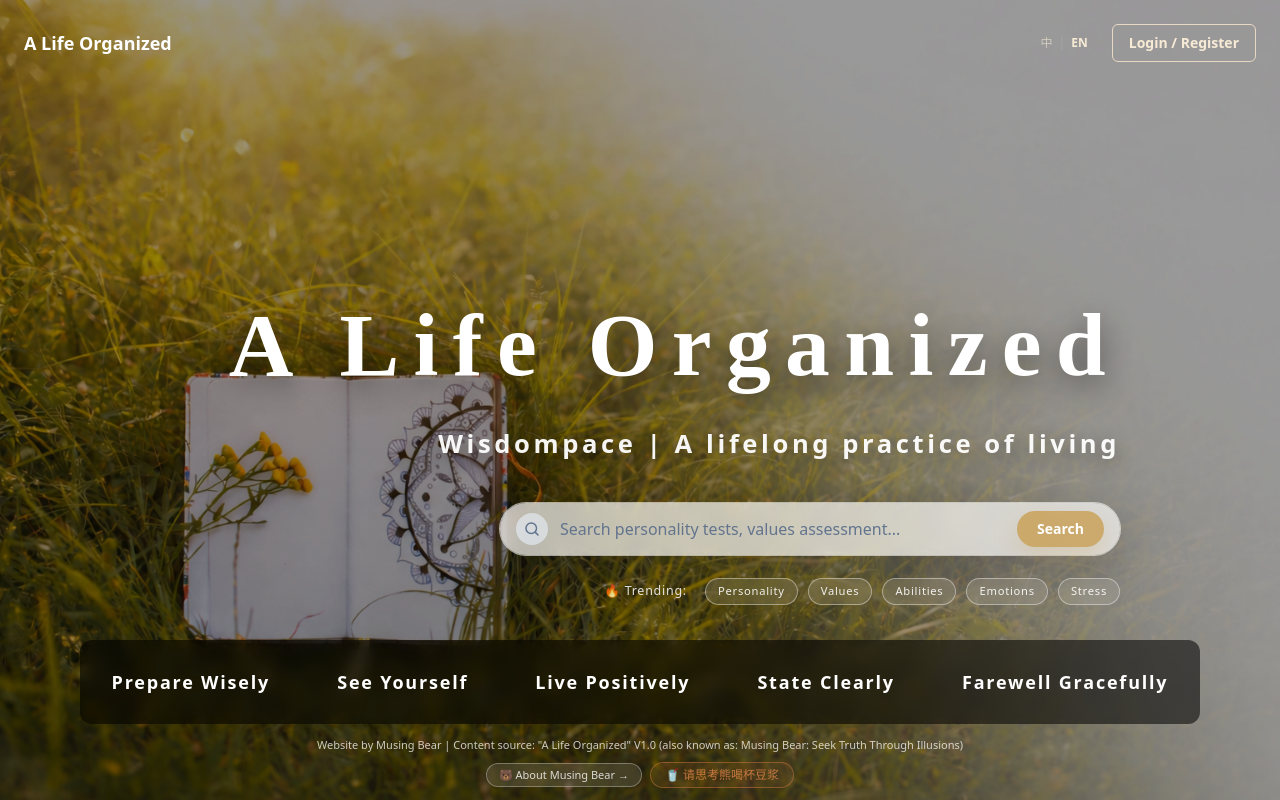
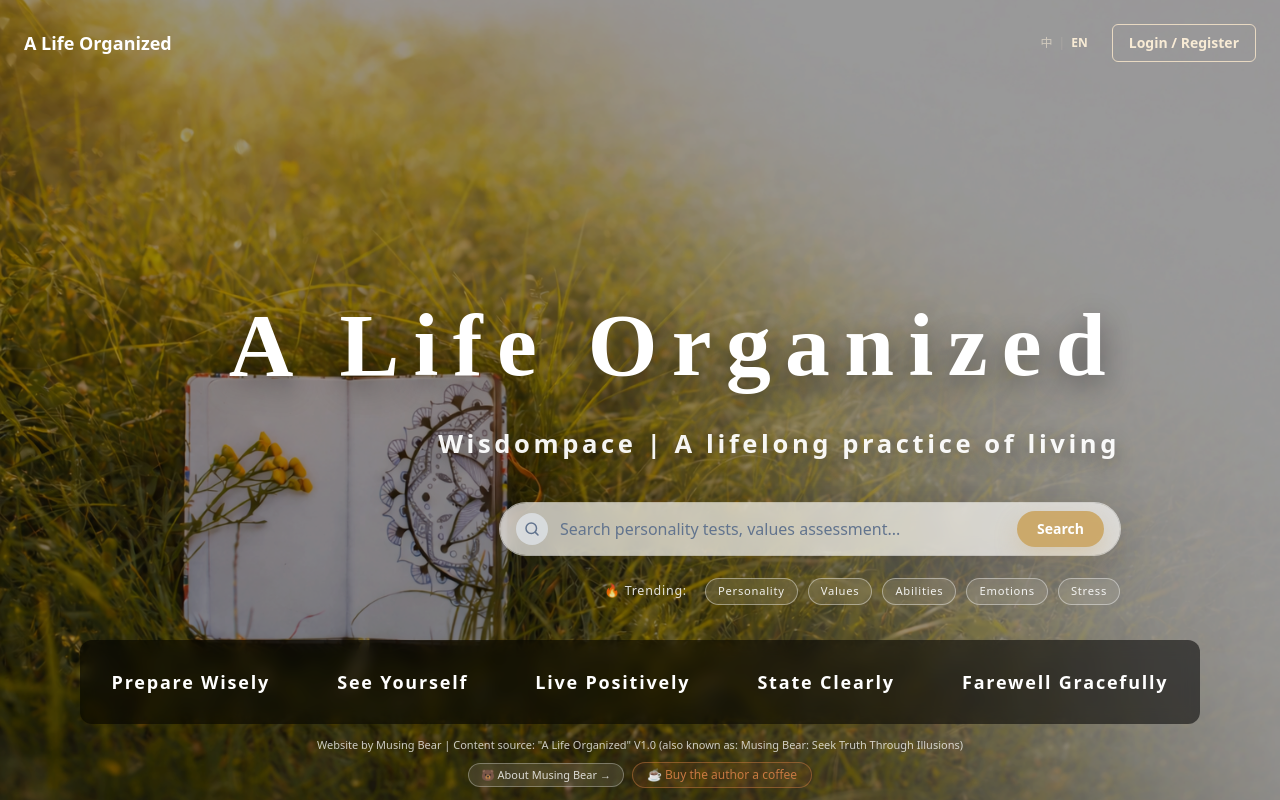
Before and after one commit to DavidXiong513/Wisdompace, a Next.js app: page / in a window 1280 px wide. Built offline with nearby package versions, Linux system fonts and the light colour scheme; no server answers.

Commit message:
fix(i18n): 首页捐赠按钮 '请思考熊喝杯豆浆' 英文显示 'Buy the author a coffee'

```diff
--- a/src/components/DonateButton.tsx
+++ b/src/components/DonateButton.tsx
@@ -2,9 +2,12 @@
 
 import React, { useState } from 'react';
 import Image from 'next/image';
+import { useTranslation } from 'react-i18next';
 
 export default function DonateButton() {
   const [show, setShow] = useState(false);
+  const { t, i18n } = useTranslation();
+  const isEn = !(i18n.language || 'zh-CN').startsWith('zh');
 
   return (
     <>
@@ -12,7 +15,7 @@ export default function DonateButton() {
         onClick={() => setShow(true)}
         className="inline-flex items-center gap-1.5 rounded-full border border-[#C87941]/50 bg-[#C87941]/10 px-3.5 py-1 text-xs font-medium text-[#C87941] transition-all hover:border-[#C87941] hover:bg-[#C87941]/15"
       >
-        🥤 请思考熊喝杯豆浆
+        {isEn ? '☕' : '🥤'} {isEn ? 'Buy the author a coffee' : '请思考熊喝杯豆浆'}
       </button>
 
       {show && (
@@ -22,22 +25,24 @@ export default function DonateButton() {
         >
           <div
             className="relative mx-4 w-full max-w-xs transform rounded-2xl bg-white p-6 shadow-2xl transition-all"
-            onClick={(e) => e.stopPropagation()}
+            onClick={e => e.stopPropagation()}
           >
             <button
               onClick={() => setShow(false)}
-              className="absolute -right-2.5 -top-2.5 flex h-7 w-7 items-center justify-center rounded-full bg-white text-xs text-[#8A7E6A] shadow-md transition-all hover:bg-[#F5F0E8] hover:text-[#4A3728]"
+              className="absolute -top-2.5 -right-2.5 flex h-7 w-7 items-center justify-center rounded-full bg-white text-xs text-[#8A7E6A] shadow-md transition-all hover:bg-[#F5F0E8] hover:text-[#4A3728]"
             >
               ✕
             </button>
 
             <div className="mb-4 text-center">
-              <div className="text-2xl">🥤</div>
+              <div className="text-2xl">{isEn ? '☕' : '🥤'}</div>
               <h3 className="mt-2 text-base font-bold text-[#4A3728]">
-                请思考熊喝杯豆浆
+                {isEn ? 'Buy the author a coffee' : '请思考熊喝杯豆浆'}
               </h3>
               <p className="mt-1 text-xs leading-relaxed text-[#8A7E6A]">
-                您的支持是思考熊持续创作的动力～
+                {isEn
+                  ? 'Your support keeps Musing Bear creating!'
+                  : '您的支持是思考熊持续创作的动力～'}
               </p>
             </div>
 
@@ -47,7 +52,7 @@ export default function DonateButton() {
               <div className="overflow-hidden rounded-xl border border-[#E8D9C2] bg-[#FDF5EE] p-3 shadow-inner">
                 <Image
                   src="/images/donate-qr.png"
-                  alt="赞赏码"
+                  alt="QR Code"
                   width={200}
                   height={200}
                   className="h-auto w-full max-w-[200px]"
@@ -57,7 +62,7 @@ export default function DonateButton() {
             </div>
 
             <p className="mt-4 text-center text-[10px] text-[#B8A888]">
-              微信扫一扫 · 随缘支持
+              {isEn ? 'Scan with WeChat · Support as you wish' : '微信扫一扫 · 随缘支持'}
             </p>
           </div>
         </div>
```
